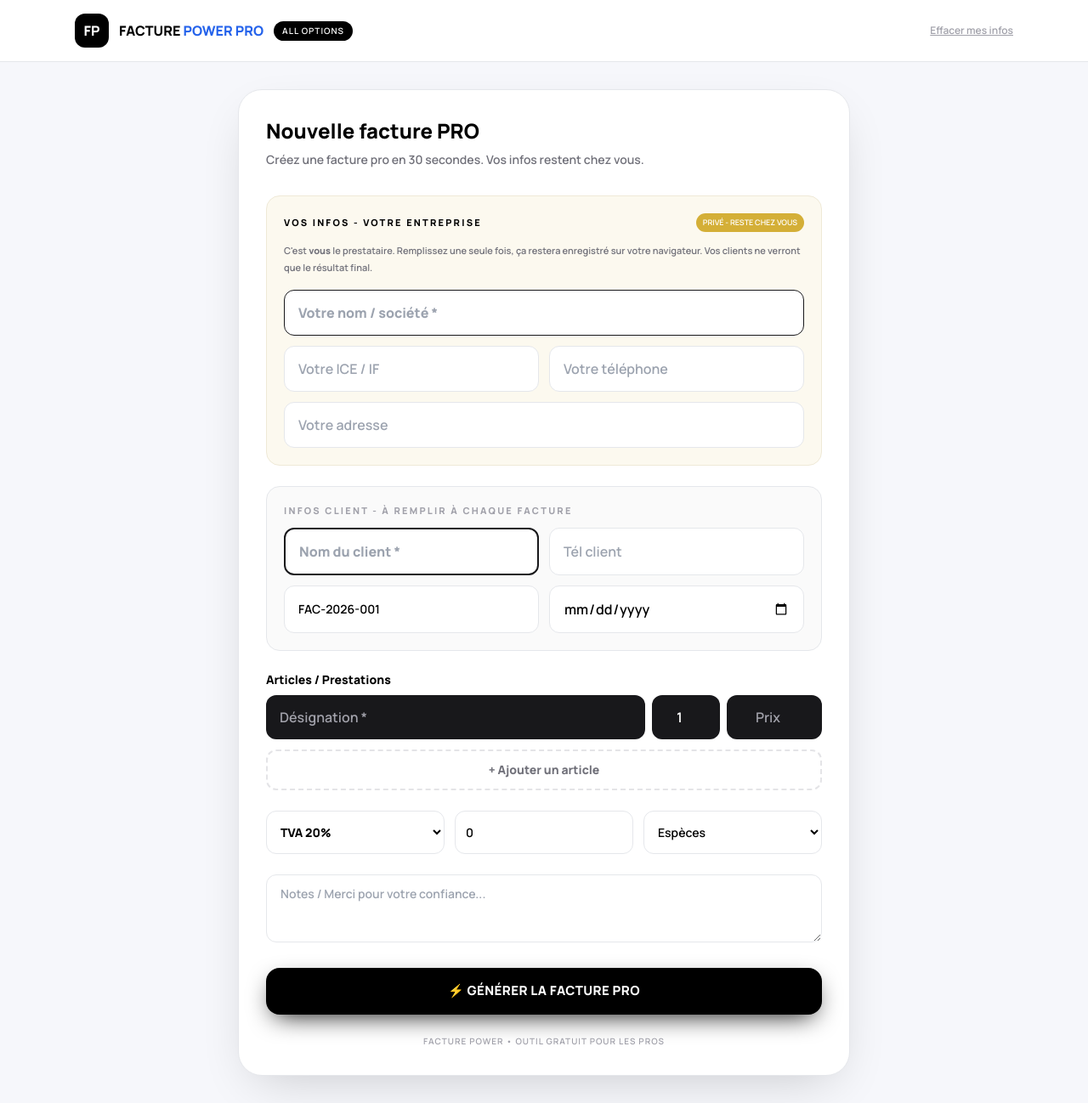
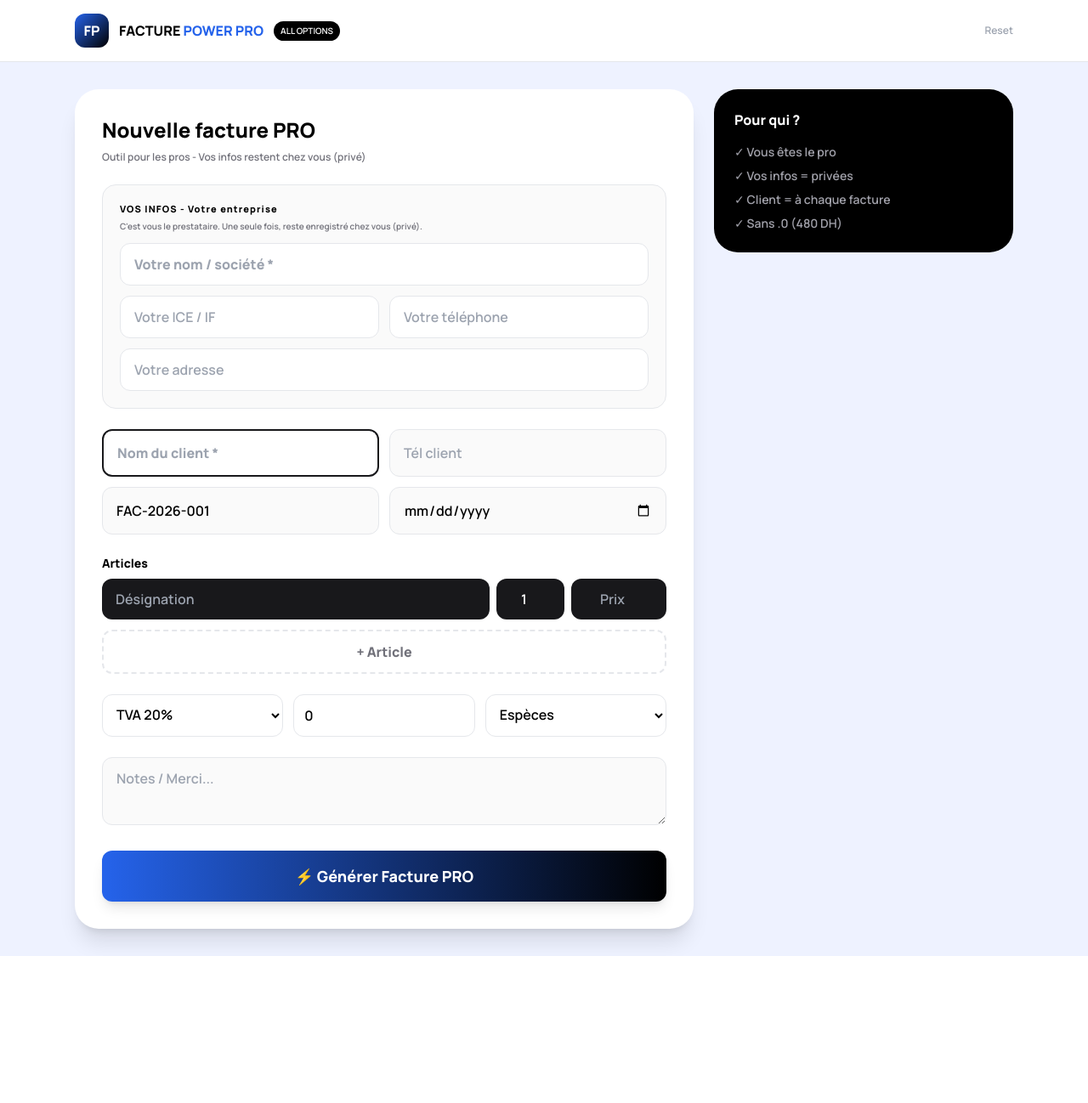
Before and after one commit to ilyassebenmouloud123-source/fucture-power, a Flask app: page / in a window 1280 px wide. Shown: the whole page at 85% size. After the commit the page ends 1125 px from the top, so only its background shows below. Run offline with Flask 3, Linux system fonts and the light colour scheme; some libraries are stand-ins or nearby versions.

Commit message:
Update form.html

```diff
--- a/templates/form.html
+++ b/templates/form.html
@@ -1,61 +1,41 @@
 <!DOCTYPE html>
 <html lang="fr"><head><meta charset="UTF-8"><meta name="viewport" content="width=device-width,initial-scale=1">
 <title>FACTURE POWER PRO</title><script src="https://cdn.tailwindcss.com"></script>
-<link href="https://fonts.googleapis.com/css2?family=Manrope:wght@600;800;900&display=swap" rel="stylesheet">
+<link href="https://fonts.googleapis.com/css2?family=Manrope:wght@600;800&display=swap" rel="stylesheet">
 <style>body{font-family:'Manrope',sans-serif}</style></head>
-<body class="bg-[#f6f7fb] min-h-screen">
-<nav class="bg-white border-b sticky top-0 z-10"><div class="max-w-6xl mx-auto px-6 py-4 flex justify-between items-center"><div class="flex items-center gap-3"><div class="w-10 h-10 rounded-xl bg-black flex items-center justify-center text-white font-black">FP</div><b>FACTURE <span class="text-blue-600">POWER PRO</span></b><span class="text-[10px] bg-black text-white px-2.5 py-1 rounded-full tracking-widest">ALL OPTIONS</span></div><button onclick="localStorage.clear();location.reload()" class="text-xs text-zinc-400 underline">Effacer mes infos</button></div></nav>
-
-<div class="max-w-3xl mx-auto px-6 py-8">
-<div class="bg-white rounded-[28px] shadow-[0_20px_60px_-20px_rgba(0,0,0,0.2)] p-8 border">
-<h1 class="text-2xl font-black">Nouvelle facture PRO</h1>
-<p class="text-sm text-zinc-500 mt-2">Créez une facture pro en 30 secondes. Vos infos restent chez vous.</p>
-
-<form method="POST" action="/create" class="space-y-6 mt-8" id="f">
-
-<!-- VOS INFOS -->
-<div class="bg-[#fcf9ef] rounded-2xl p-5 border border-[#efe9d7]">
-<div class="flex justify-between items-center mb-3"><p class="text-[11px] font-black tracking-[0.2em] text-black">VOS INFOS - VOTRE ENTREPRISE</p><span class="text-[9px] bg-[#D4AF37] text-white px-2 py-1 rounded-full">PRIVÉ - RESTE CHEZ VOUS</span></div>
-<p class="text-[11px] text-zinc-500 mb-4 leading-5">C'est <b>vous</b> le prestataire. Remplissez une seule fois, ça restera enregistré sur votre navigateur. Vos clients ne verront que le résultat final.</p>
-<div class="grid grid-cols-2 gap-3">
-<input id="ent_nom" name="ent_nom" placeholder="Votre nom / société *" required class="col-span-2 px-4 py-3.5 rounded-xl border bg-white font-bold border-zinc-900">
-<input id="ent_ice" name="ent_ice" placeholder="Votre ICE / IF" class="px-4 py-3.5 rounded-xl border bg-white">
-<input id="ent_tel" name="ent_tel" placeholder="Votre téléphone" class="px-4 py-3.5 rounded-xl border bg-white">
-<input id="ent_adresse" name="ent_adresse" placeholder="Votre adresse" class="col-span-2 px-4 py-3.5 rounded-xl border bg-white">
-</div>
-</div>
-
+<body class="bg-[#eef2ff] min-h-screen">
+<nav class="bg-white border-b sticky top-0 z-10"><div class="max-w-6xl mx-auto px-6 py-4 flex justify-between"><div class="flex items-center gap-3"><div class="w-10 h-10 rounded-xl bg-gradient-to-br from-blue-600 to-black flex items-center justify-center text-white font-black">FP</div><b>FACTURE <span class="text-blue-600">POWER PRO</span></b><span class="text-[10px] bg-black text-white px-2 py-1 rounded-full">ALL OPTIONS</span></div><button onclick="localStorage.clear();location.reload()" class="text-xs text-gray-400">Reset</button></div></nav>
+<div class="max-w-6xl mx-auto px-6 py-8 grid lg:grid-cols-3 gap-6">
+<div class="lg:col-span-2 bg-white rounded-[28px] shadow-xl p-8">
+<h1 class="text-2xl font-black mb-2">Nouvelle facture PRO</h1>
+<p class="text-xs text-zinc-500 mb-6">Outil pour les pros - Vos infos restent chez vous (privé)</p>
+<form method="POST" action="/create" class="space-y-6" id="f">
+<!-- ENTREPRISE - النسخة المصححة -->
+<div class="bg-zinc-50 rounded-2xl p-5 border"><p class="text-[11px] font-black tracking-widest text-black mb-1">VOS INFOS - Votre entreprise</p><p class="text-[10px] text-zinc-500 mb-3">C'est vous le prestataire. Une seule fois, reste enregistré chez vous (privé).</p><div class="grid grid-cols-2 gap-3">
+<input id="ent_nom" name="ent_nom" placeholder="Votre nom / société *" required class="col-span-2 px-4 py-3 rounded-xl border bg-white font-bold">
+<input id="ent_ice" name="ent_ice" placeholder="Votre ICE / IF" class="px-4 py-3 rounded-xl border bg-white">
+<input id="ent_tel" name="ent_tel" placeholder="Votre téléphone" class="px-4 py-3 rounded-xl border bg-white">
+<input id="ent_adresse" name="ent_adresse" placeholder="Votre adresse" class="col-span-2 px-4 py-3 rounded-xl border bg-white">
+</div></div>
 <!-- CLIENT -->
-<div class="bg-zinc-50 rounded-2xl p-5 border"><p class="text-[11px] font-black tracking-[0.2em] text-zinc-400 mb-3">INFOS CLIENT - À REMPLIR À CHAQUE FACTURE</p>
-<div class="grid grid-cols-2 gap-3">
-<input name="client" placeholder="Nom du client *" required class="px-4 py-3.5 rounded-xl bg-white border-2 border-zinc-900 font-bold">
-<input name="client_tel" placeholder="Tél client" class="px-4 py-3.5 rounded-xl bg-white border">
-<input name="numero" value="FAC-2026-001" class="px-4 py-3.5 rounded-xl bg-white border text-sm">
-<input name="date" type="date" class="px-4 py-3.5 rounded-xl bg-white border">
-</div></div>
-
-<!-- ARTICLES -->
-<div><p class="font-bold text-sm mb-2">Articles / Prestations</p><div id="items" class="space-y-2"><div class="flex gap-2"><input name="nom[]" placeholder="Désignation *" required class="flex-1 px-4 py-3.5 rounded-xl bg-zinc-900 text-white placeholder-zinc-400"><input name="qte[]" type="number" value="1" class="w-20 px-3 py-3.5 rounded-xl bg-zinc-900 text-white text-center"><input name="prix[]" type="number" placeholder="Prix" required class="w-28 px-3 py-3.5 rounded-xl bg-zinc-900 text-white text-center placeholder-zinc-400"></div></div><button type="button" onclick="addItem()" class="mt-3 w-full border-2 border-dashed border-zinc-200 rounded-xl py-3 font-bold text-zinc-500 text-sm hover:bg-zinc-50">+ Ajouter un article</button></div>
-
+<div class="grid grid-cols-2 gap-3"><input name="client" placeholder="Nom du client *" required class="px-4 py-3.5 rounded-xl bg-white border-2 border-zinc-900 font-bold">
+<input name="client_tel" placeholder="Tél client" class="px-4 py-3.5 rounded-xl bg-zinc-50 border">
+<input name="numero" value="FAC-2026-001" class="px-4 py-3.5 rounded-xl bg-zinc-50 border">
+<input name="date" type="date" class="px-4 py-3.5 rounded-xl bg-zinc-50 border"></div>
+<!-- ITEMS -->
+<div><p class="font-bold text-sm mb-2">Articles</p><div id="items" class="space-y-2"><div class="flex gap-2"><input name="nom[]" placeholder="Désignation" required class="flex-1 px-4 py-3 rounded-xl bg-zinc-900 text-white"><input name="qte[]" type="number" value="1" class="w-20 px-3 py-3 rounded-xl bg-zinc-900 text-white text-center"><input name="prix[]" type="number" placeholder="Prix" required class="w-28 px-3 py-3 rounded-xl bg-zinc-900 text-white text-center"></div></div><button type="button" onclick="addItem()" class="mt-3 w-full border-2 border-dashed rounded-xl py-3 font-bold text-zinc-500">+ Article</button></div>
 <!-- OPTIONS -->
-<div class="grid grid-cols-3 gap-3">
-<select name="tva" class="px-3 py-3.5 rounded-xl border bg-white text-sm font-bold"><option value="20">TVA 20%</option><option value="10">TVA 10%</option><option value="7">TVA 7%</option><option value="14">TVA 14%</option><option value="0">Sans TVA</option></select>
-<input name="remise" type="number" placeholder="Remise %" value="0" class="px-3 py-3.5 rounded-xl border bg-white text-sm">
-<select name="paiement" class="px-3 py-3.5 rounded-xl border bg-white text-sm"><option>Espèces</option><option>Virement</option><option>Wafacash</option><option>Chèque</option></select>
-</div>
-
-<textarea name="notes" placeholder="Notes / Merci pour votre confiance..." class="w-full px-4 py-3 rounded-xl border bg-white h-20 text-sm"></textarea>
-
-<button class="w-full bg-black text-white rounded-2xl p-4 font-black text-[15px] tracking-wide shadow-[0_10px_30px_-10px_black] hover:bg-zinc-900">⚡ GÉNÉRER LA FACTURE PRO</button>
-<p class="text-center text-[10px] text-zinc-400 tracking-widest">FACTURE POWER • OUTIL GRATUIT POUR LES PROS</p>
-
+<div class="grid grid-cols-3 gap-3"><select name="tva" class="px-3 py-3 rounded-xl border bg-white"><option value="20">TVA 20%</option><option value="10">TVA 10%</option><option value="7">TVA 7%</option><option value="14">TVA 14%</option><option value="0">Sans TVA</option></select>
+<input name="remise" type="number" placeholder="Remise %" value="0" class="px-3 py-3 rounded-xl border bg-white">
+<select name="paiement" class="px-3 py-3 rounded-xl border bg-white"><option>Espèces</option><option>Virement</option><option>Wafacash</option><option>Chèque</option></select></div>
+<textarea name="notes" placeholder="Notes / Merci..." class="w-full px-4 py-3 rounded-xl border bg-zinc-50 h-20"></textarea>
+<button class="w-full bg-gradient-to-r from-blue-600 to-black text-white rounded-xl p-4 font-black text-lg shadow-lg">⚡ Générer Facture PRO</button>
 </form>
 </div>
+<div class="bg-black text-white rounded-[28px] p-6 h-fit"><p class="font-bold">Pour qui ?</p><ul class="text-sm text-zinc-400 mt-4 space-y-2"><li>✓ Vous êtes le pro</li><li>✓ Vos infos = privées</li><li>✓ Client = à chaque facture</li><li>✓ Sans .0 (480 DH)</li></ul></div>
 </div>
-</div>
-
 <script>
-function addItem(){document.getElementById('items').insertAdjacentHTML('beforeend',`<div class="flex gap-2 mt-2"><input name="nom[]" placeholder="Désignation *" required class="flex-1 px-4 py-3.5 rounded-xl bg-zinc-900 text-white placeholder-zinc-400"><input name="qte[]" type="number" value="1" class="w-20 px-3 py-3.5 rounded-xl bg-zinc-900 text-white text-center"><input name="prix[]" type="number" placeholder="Prix" required class="w-28 px-3 py-3.5 rounded-xl bg-zinc-900 text-white text-center placeholder-zinc-400"></div>`)}
-const ids=['ent_nom','ent_ice','ent_tel','ent_adresse'];ids.forEach(id=>{let el=document.getElementById(id);let v=localStorage.getItem(id);if(v) el.value=v;el.addEventListener('input',()=>localStorage.setItem(id,el.value))});
+function addItem(){document.getElementById('items').innerHTML+=`<div class="flex gap-2 mt-2"><input name="nom[]" placeholder="Désignation" required class="flex-1 px-4 py-3 rounded-xl bg-zinc-900 text-white"><input name="qte[]" type="number" value="1" class="w-20 px-3 py-3 rounded-xl bg-zinc-900 text-white text-center"><input name="prix[]" type="number" placeholder="Prix" required class="w-28 px-3 py-3 rounded-xl bg-zinc-900 text-white text-center"></div>`}
+const ids=['ent_nom','ent_ice','ent_tel','ent_adresse'];ids.forEach(id=>{let el=document.getElementById(id);el.value=localStorage.getItem(id)||'';el.addEventListener('input',()=>localStorage.setItem(id,el.value))});
 </script>
 </body></html>
```
